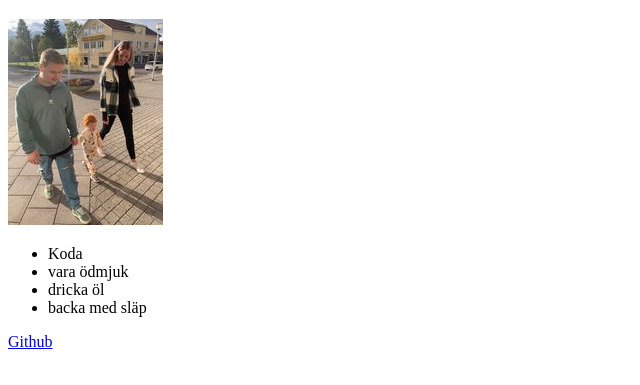
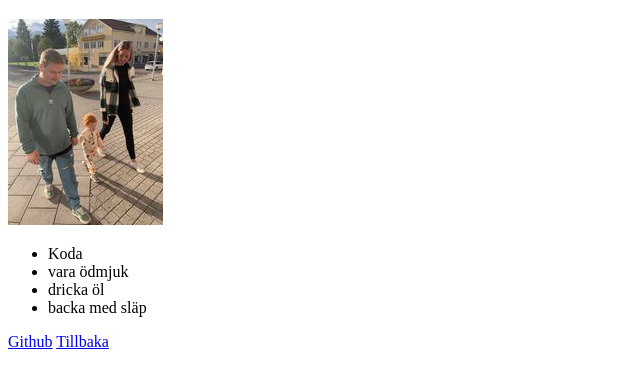
Before and after one commit to maxie1337/Kontaktbok-grupp-4, a plain HTML site: page kitte_kjellgren.html in a window 1280 px wide. Shown: the part 61-446 px from the top of the page, without its empty margins (0-640 px from the left). Drawn offline with Linux system fonts and the light colour scheme.

Commit message:
lade till länk tillbaka till första sidan

```diff
--- a/kitte_kjellgren.html
+++ b/kitte_kjellgren.html
@@ -19,5 +19,7 @@
 
     <a href="https://github.com/Kittzor">Github</a>
 
+    <a href="/index.html">Tillbaka</a>
+
 </body>
 </html>
```
